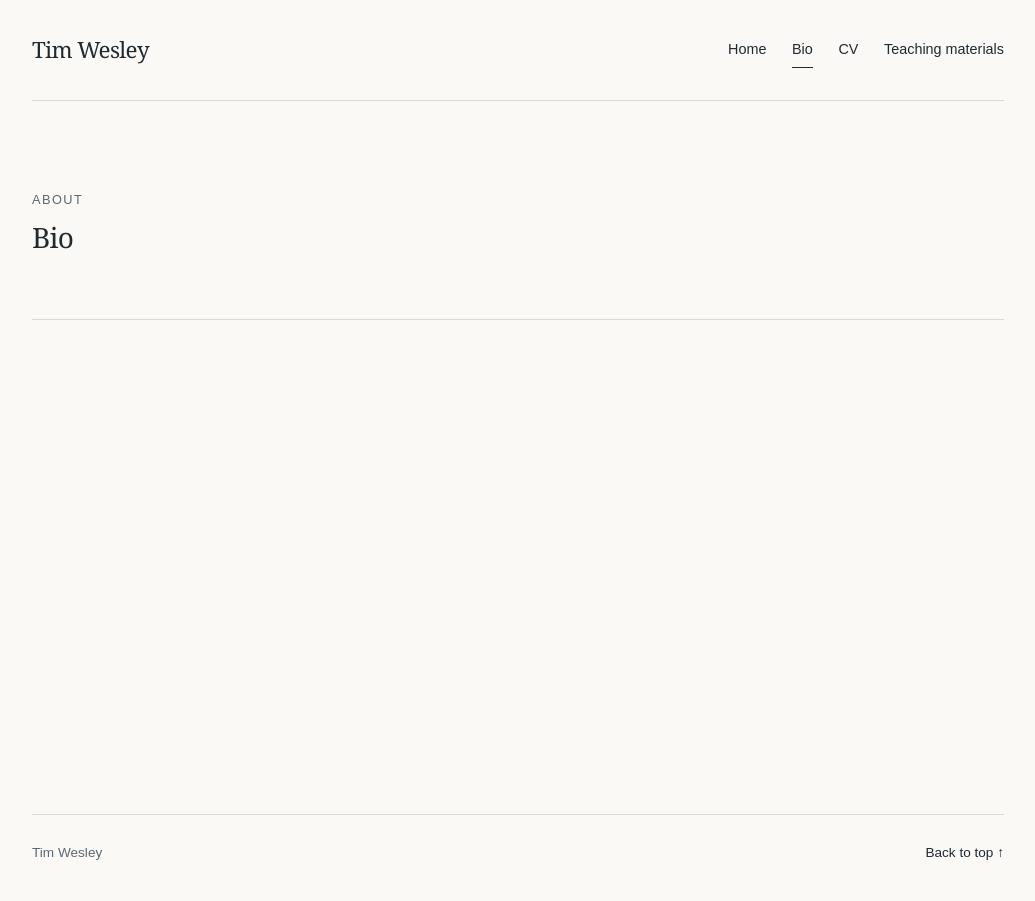
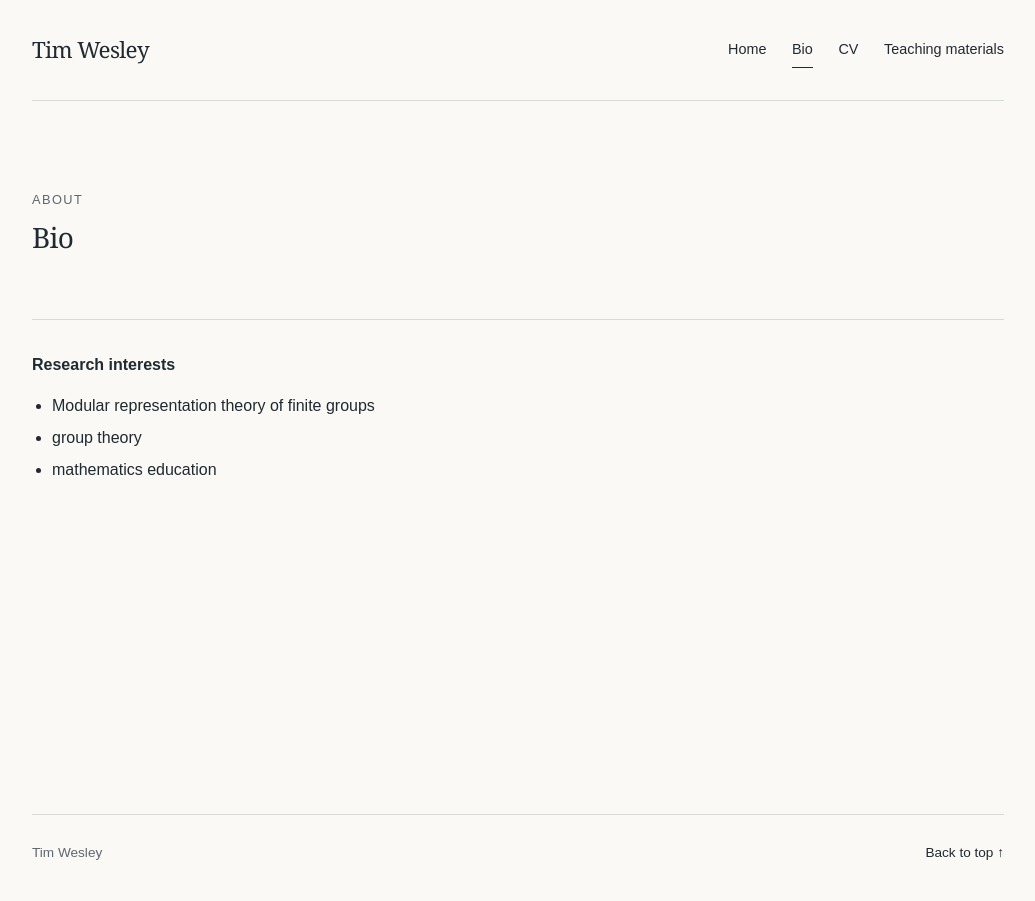
Before and after one commit to sprinklesurfing/sprinklesurfing.github.io, a Jekyll site: the page built from bio.md, in a window 1280 px wide. Shown: the whole page, without its empty margins (122-1157 px from the left). Built offline with Jekyll 4.4.1, drawn with Linux system fonts in a browser that asks for light colours.

Commit message:
Add research interests to bio

```diff
--- a/assets/site.css
+++ b/assets/site.css
@@ -25,6 +25,10 @@ main{min-height:calc(100vh - 187px)}
 .home-photo{margin:0}
 .home-photo img{display:block;width:100%;height:auto}
 .page-intro{padding:clamp(3.5rem,7vw,6rem) 0 clamp(2.5rem,5vw,4rem);border-bottom:1px solid var(--line)}
+.page-section{padding:2rem 0 5rem}
+.page-section h2{margin:0 0 1rem;font-size:1rem;font-weight:600}
+.page-section ul{margin:0;padding-left:1.25rem}
+.page-section li+li{margin-top:.4rem}
 .site-footer{display:flex;justify-content:space-between;gap:1rem;border-top:1px solid var(--line);padding:1.7rem 0 2.3rem;color:var(--muted);font-size:.85rem}
 .site-footer a{text-decoration:none;color:var(--ink)}
 @media(max-width:760px){.site-header{align-items:flex-start;flex-direction:column;gap:1rem}.home-layout{grid-template-columns:1fr;gap:2.5rem}.home-photo{max-width:320px}.site-footer{flex-direction:column}}
--- a/bio.md
+++ b/bio.md
@@ -7,3 +7,5 @@ permalink: /bio/
 ---
 
 <section class="page-intro"><p class="intro-label">About</p><h1>Bio</h1></section>
+
+<section class="page-section" aria-labelledby="research-interests"><h2 id="research-interests">Research interests</h2><ul><li>Modular representation theory of finite groups</li><li>group theory</li><li>mathematics education</li></ul></section>
```
